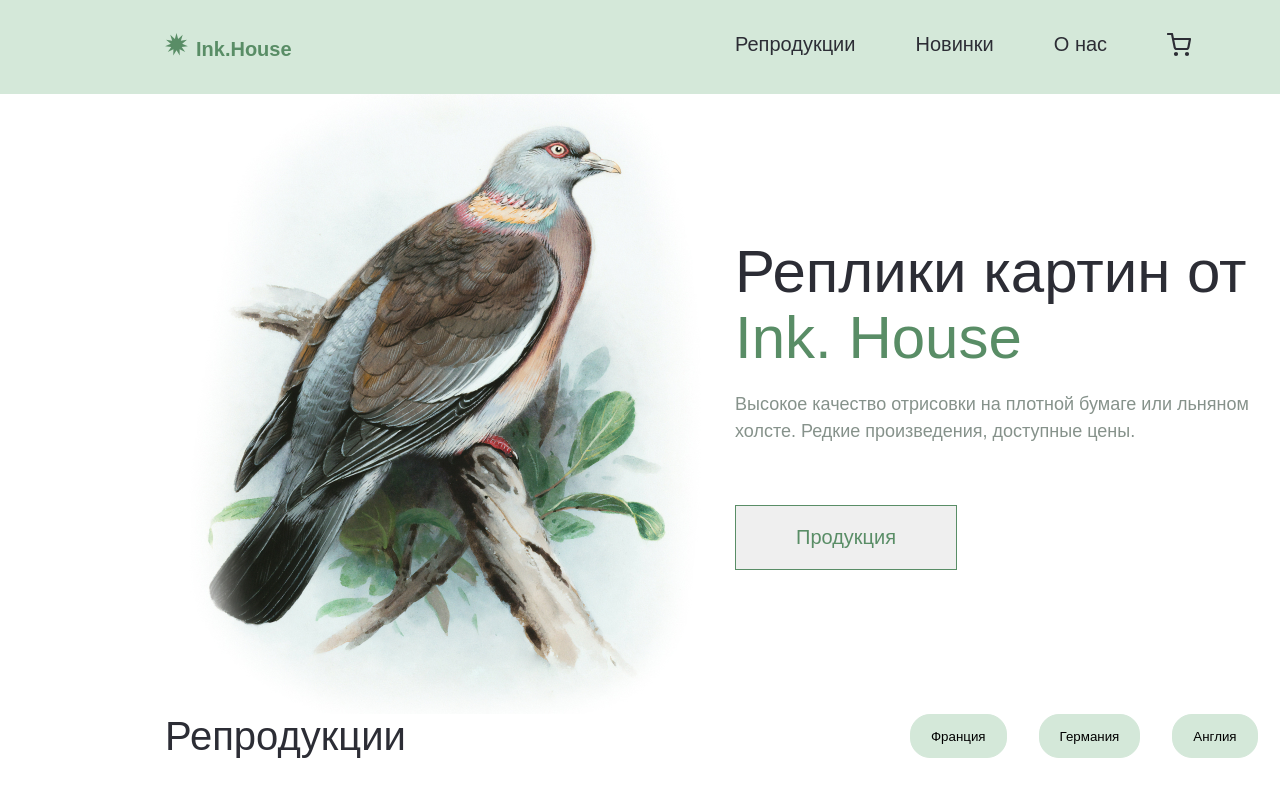
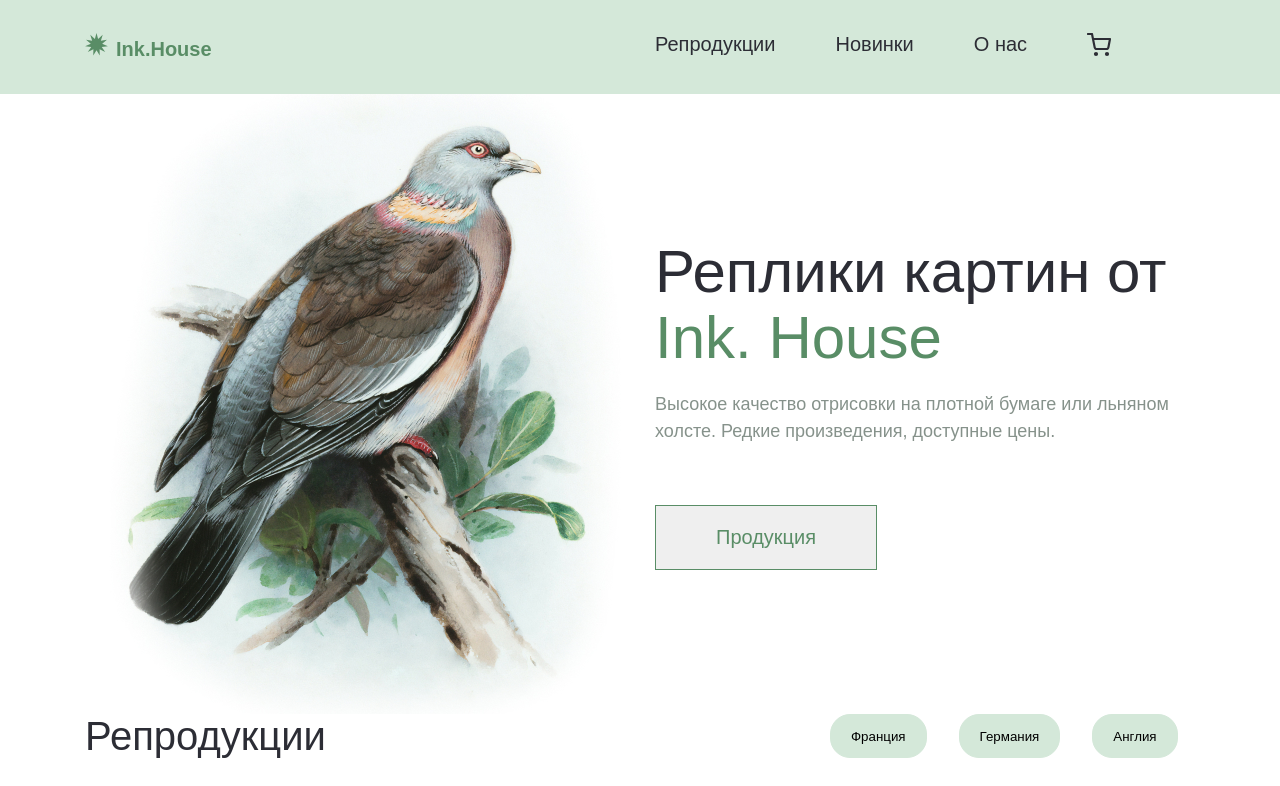
Before and after one commit to chepeLove/project-Ink-House, a React (Create React App) app: page / in a window 1280 px wide. Shown: the top 786 px of the page. Built offline with nearby package versions, Linux system fonts and the light colour scheme.

Commit message:
refactoring ccs styles

```diff
--- a/src/App.css
+++ b/src/App.css
@@ -9,7 +9,7 @@
 .App {
     display: flex;
     flex-direction: column;
-    width: 1440px;
+    margin: 0 auto;
     font-family: Raleway, sans-serif;
     position: relative;
 }
```
Also changed, not shown: src/App.tsx (line endings or trailing spaces).
